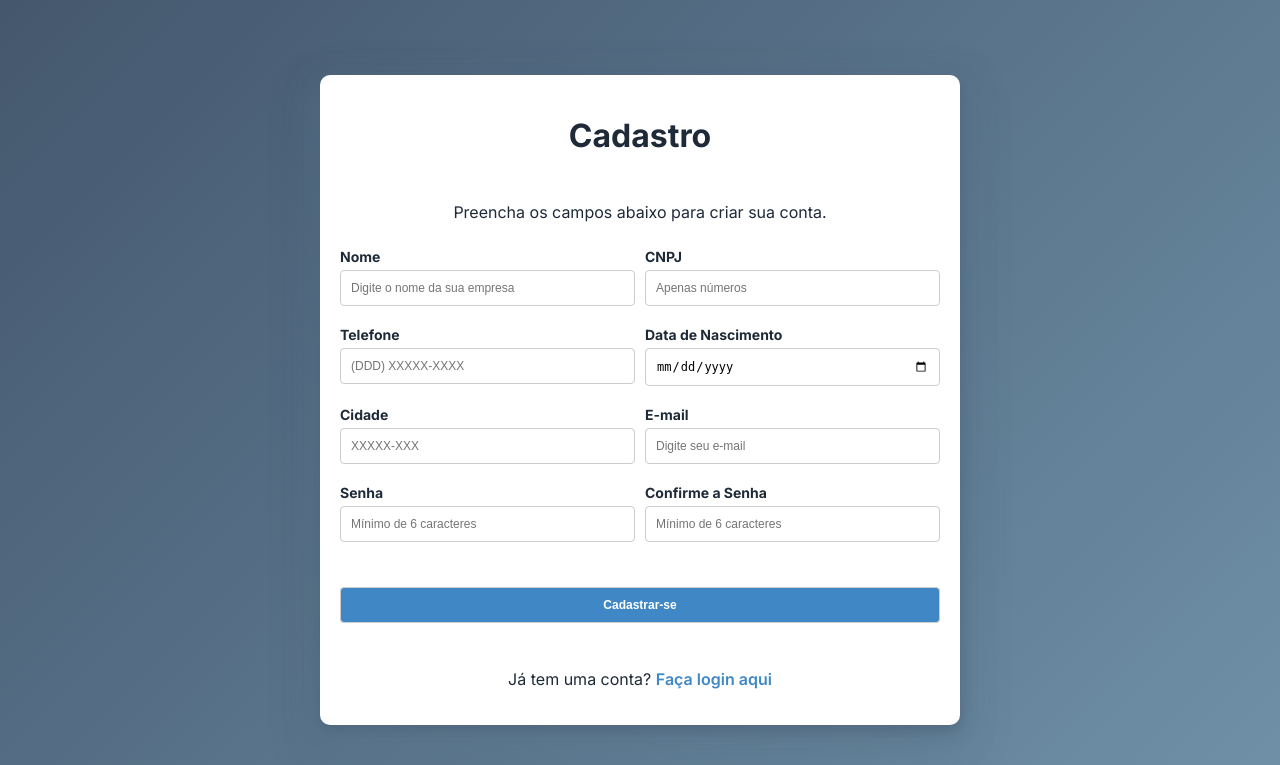
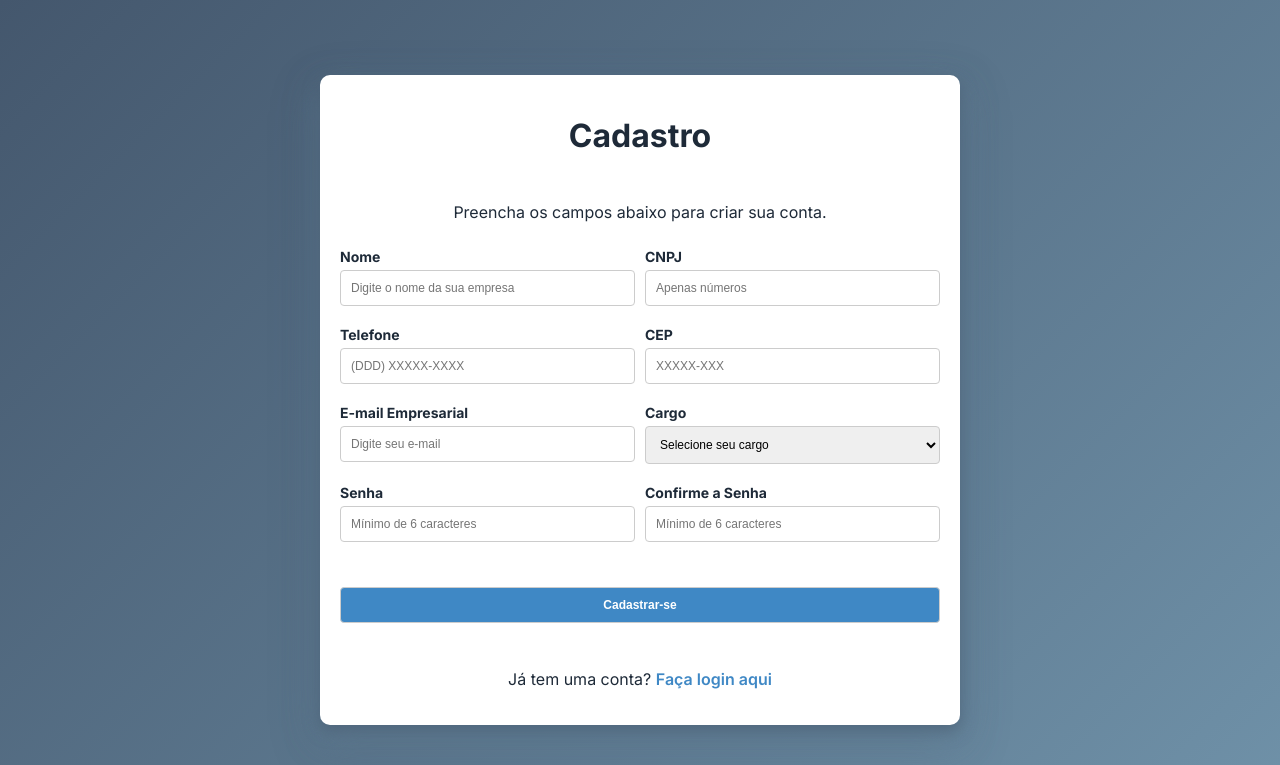
Before and after one commit to Ruan236/Commit-TCC, a PHP site: page /Cadastro_da_empresa.php in a window 1280 px wide. Shown: the top 765 px of the page. Run offline with PHP 8.4, Linux system fonts and the light colour scheme.

Commit message:
Renovado

```diff
--- a/Cadastro_da_empresa.php
+++ b/Cadastro_da_empresa.php
@@ -2,7 +2,7 @@
 <?php
 session_start();
 
-// Se o usuário já estiver logado, redireciona para o dashboard
+
 if (isset($_SESSION['usuario'])) {
     header('Location: dashboard.php');
     exit();
@@ -63,7 +63,7 @@ if (isset($_SESSION['usuario'])) {
             flex-direction: column;
         }
 
-        .formLogin input {
+        .formLogin input, .formLogin select {
             padding: 10px;
             font-size: 12px;
             border: 1px solid #ccc;
@@ -74,7 +74,7 @@ if (isset($_SESSION['usuario'])) {
             outline: none;
         }
 
-        .formLogin input:focus {
+        .formLogin input:focus, .formLogin select:focus {
             border: 1px solid #28b6da;
             box-shadow: 0 0 0 2px rgba(40, 182, 218, 0.2);
         }
@@ -138,7 +138,7 @@ if (isset($_SESSION['usuario'])) {
                 font-size: 12px;
             }
 
-            .formLogin input {
+            .formLogin input, .formLogin select {
                 font-size: 12px;
             }
 
@@ -161,7 +161,7 @@ if (isset($_SESSION['usuario'])) {
 
             <div class="input-group">
                 <label for="cpf">CNPJ</label>
-                <input type="text" name="cpf" id="cpf" placeholder="Apenas números" maxlength="11" required oninput="formatarCPF(this)" />
+                <input type="text" name="cpf" id="cpf" placeholder="Apenas números" maxlength="14" required oninput="formatarCPF(this)" />
             </div>
 
             <div class="input-group">
@@ -170,18 +170,22 @@ if (isset($_SESSION['usuario'])) {
             </div>
 
             <div class="input-group">
-                <label for="data_nascimento">Data de Nascimento</label>
-                <input type="date" name="data_nascimento" id="data_nascimento" required />
-            </div>
-
-            <div class="input-group">
-                <label for="cep">Cidade</label>
+                <label for="cep">CEP</label>
                 <input type="text" name="cep" id="cep" placeholder="XXXXX-XXX" maxlength="9" required oninput="formatarCEP(this)" />
             </div>
 
             <div class="input-group">
-                <label for="email">E-mail</label>
+                <label for="email">E-mail  Empresarial</label>
                 <input type="email" name="email" id="email" placeholder="Digite seu e-mail" required />
+            </div>
+
+            <div class="input-group">
+                <label for="cargo">Cargo</label>
+                <select name="cargo" id="cargo" required>
+                    <option value="" disabled selected>Selecione seu cargo</option>
+                    <option value="chefe">Chefe</option>
+                    <option value="gerente">Gerente</option>
+                </select>
             </div>
 
             <div class="input-group">
@@ -205,8 +209,8 @@ if (isset($_SESSION['usuario'])) {
     </div>
 
     <script>
-        function formatarCPF(input) {
-            input.value = input.value.replace(/\D/g, "").slice(0, 11);
+        function formatarCNPJ(input) {
+            input.value = input.value.replace(/\D/g, "").slice(0, 14);
         }
 
         function formatarCEP(input) {
```
